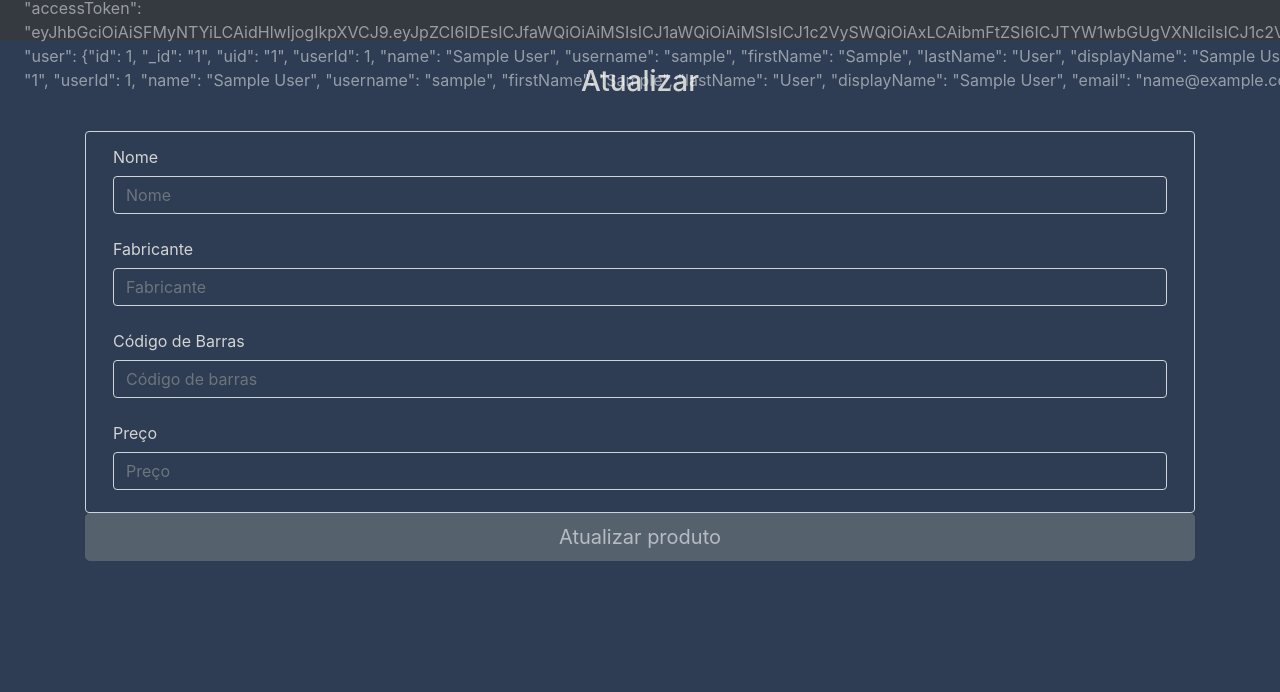
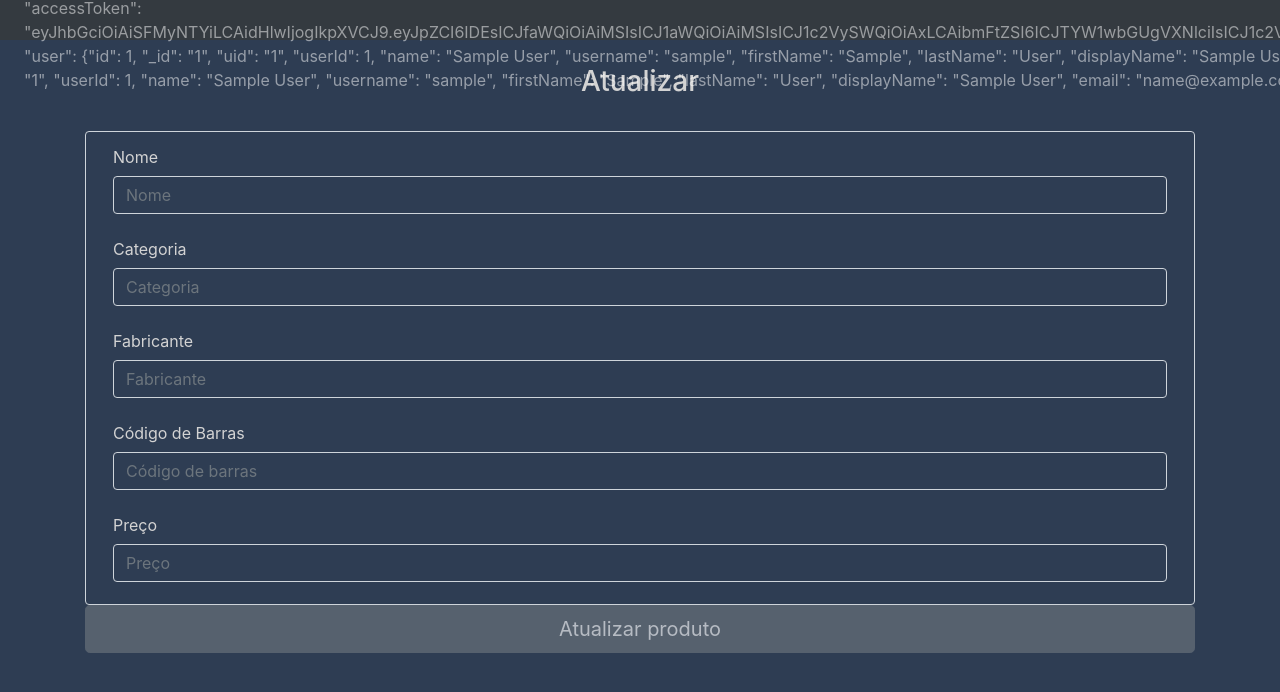
Before and after one commit to JRobsonJr/ProjetoSI1-client, an Angular app: page /produto/1 in a window 1280 px wide. Shown: the top 692 px of the page. Built offline with nearby package versions, Linux system fonts and the light colour scheme; no server answers; sample sign-in values are in the browser's storage.

Commit message:
Problemas com categoria resolvidos. Atualizando e mostrando com sucesso!

```diff
--- a/src/app/produto/atualiza-produto/atualiza-produto.component.html
+++ b/src/app/produto/atualiza-produto/atualiza-produto.component.html
@@ -7,6 +7,12 @@
         <label class="col-2 col-form-label">Nome</label>
         <div class="col-12">
           <input name="nome" class="form-control" type="text" [(ngModel)]="produto.nome" #nome="ngModel" required placeholder="Nome">
+        </div>
+      </div>
+      <div class="form-group">
+        <label class="col-2 col-form-label">Categoria</label>
+        <div class="col-12">
+          <input name="categoria" class="form-control" type="text" [(ngModel)]="produto.nomeCategoria" #categoria="ngModel" required placeholder="Categoria">
         </div>
       </div>
       <div class="form-group">
--- a/src/app/produto/atualiza-produto/atualiza-produto.component.ts
+++ b/src/app/produto/atualiza-produto/atualiza-produto.component.ts
@@ -14,26 +14,27 @@ export class AtualizaProdutoComponent implements OnInit {
   private id: number;
   private produto: Produto = new Produto();
 
-  constructor(private route: ActivatedRoute, private router: Router, private produtoService: ProdutoService) {
+  constructor(
+    private route: ActivatedRoute,
+    private router: Router,
+    private produtoService: ProdutoService
+  ) {
     this.route.params.subscribe((params: any) => {
       this.id = params['id'];
       this.recuperaProduto(this.id).subscribe(produto => {
-         this.produto = produto;
-         if (this.produto === null) {
-           this.router.navigate['/nao-encontrado'];
-         }
-      } );
-    })
-   }
+        Object.assign(this.produto, produto);
+      });
+    });
+  }
 
-  ngOnInit() {
-  }
+  ngOnInit() {}
 
   recuperaProduto(id: number) {
     return this.produtoService.consultaProduto(id);
   }
 
   onSubmit(form: NgForm) {
+    this.produto.setCategoria();
     this.produtoService.atualizaProduto(this.id, this.produto);
   }
 }
--- a/src/app/produto/produto.model.ts
+++ b/src/app/produto/produto.model.ts
@@ -1,4 +1,4 @@
-import { Categoria } from "./categoria/categoria.model";
+import { Categoria } from './categoria/categoria.model';
 
 export class Produto {
   id: number;
@@ -6,11 +6,15 @@ export class Produto {
   preco: number;
   codigoBarra: string;
   fabricante: string;
-  categoria: any;
+  categoria: Categoria;
   disponivel: boolean;
   nomeCategoria: string;
 
   setCategoria() {
     this.categoria = new Categoria(this.nomeCategoria);
   }
+
+  setNomeCategoria(): any {
+    this.nomeCategoria = this.categoria.nome;
+  }
 }
--- a/src/app/produto/produto.service.ts
+++ b/src/app/produto/produto.service.ts
@@ -46,7 +46,12 @@ export class ProdutoService {
   }
 
   consultaProduto(id: number) {
-    return this.http.get<Produto>(this.baseUrl + id);
+    return this.http.get(this.baseUrl + id).map(result => {
+      const produto: Produto = new Produto();
+      Object.assign(produto, result);
+      produto.setNomeCategoria();
+      return produto;
+    });
   }
 
   atualizaProduto(id: number, produto: Produto) {
```
